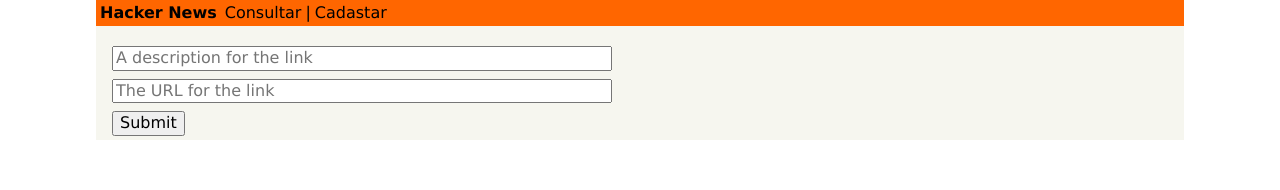
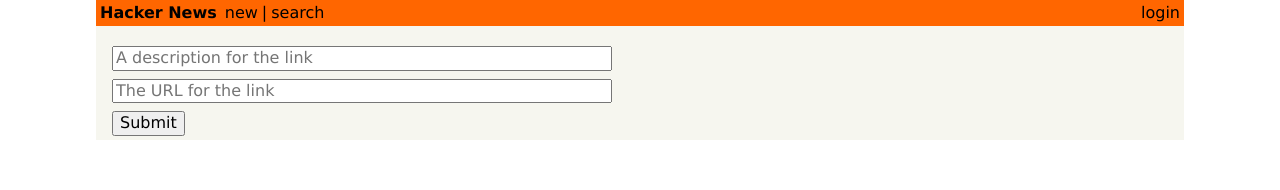
Before and after one commit to jnyjhow/woovi_challenge_simple_graphql_relay_crud, a React (Create React App) app in the folder notes-frontend/: page /create in a window 1280 px wide. Shown: the top 190 px of the page. Built offline with nearby package versions, Linux system fonts and the light colour scheme.

Commit message:
creating user authentication.

```diff
--- a/notes-frontend/src/components/App.js
+++ b/notes-frontend/src/components/App.js
@@ -3,6 +3,8 @@
 import Header from "./Header";
 import LinkList from "./LinkList";
 import { Route, Routes } from "react-router-dom";
+
+import Login from "./Login";
 
 /*
 class App extends Component {
@@ -18,6 +20,7 @@
 };
 */
 
+/*
 const App = () => {
   return (
     <div className="center w85">
@@ -31,5 +34,24 @@
     </div>
   );
 };
+*/
+
+const App = () => {
+  return (
+    <div className="center w85">
+      <Header />
+      <div className="ph3 pv1 background-gray">
+        <Routes>
+          <Route path="/" element={<LinkList/>} />
+          <Route
+            path="/create"
+            element={<CreateLink/>}
+          />
+          <Route path="/login" element={<Login/>} />
+        </Routes>
+      </div>
+    </div>
+  );
+};
 
 export default App;
--- a/notes-frontend/src/components/Header.js
+++ b/notes-frontend/src/components/Header.js
@@ -1,7 +1,10 @@
 import React from "react";
-import { Link } from "react-router-dom";
+import { Link, useNavigate } from "react-router-dom";
+import { AUTH_TOKEN } from "../constants";
 
 const Header = () => {
+  const navigate = useNavigate();
+  const authToken = localStorage.getItem(AUTH_TOKEN);
   return (
     <div className="flex pa1 justify-between nowrap orange">
       <div className="flex flex-fixed black">
@@ -9,12 +12,37 @@
           <div className="fw7 mr1">Hacker News</div>
         </Link>
         <Link to="/" className="ml1 no-underline black">
-          Consultar
+          new
         </Link>
         <div className="ml1">|</div>
-        <Link to="/create" className="ml1 no-underline black">
-          Cadastar
+        <Link to="/search" className="ml1 no-underline black">
+          search
         </Link>
+        {authToken && (
+          <div className="flex">
+            <div className="ml1">|</div>
+            <Link to="/create" className="ml1 no-underline black">
+              submit
+            </Link>
+          </div>
+        )}
+      </div>
+      <div className="flex flex-fixed">
+        {authToken ? (
+          <div
+            className="ml1 pointer black"
+            onClick={() => {
+              localStorage.removeItem(AUTH_TOKEN);
+              navigate(`/`);
+            }}
+          >
+            logout
+          </div>
+        ) : (
+          <Link to="/login" className="ml1 no-underline black">
+            login
+          </Link>
+        )}
       </div>
     </div>
   );
```
